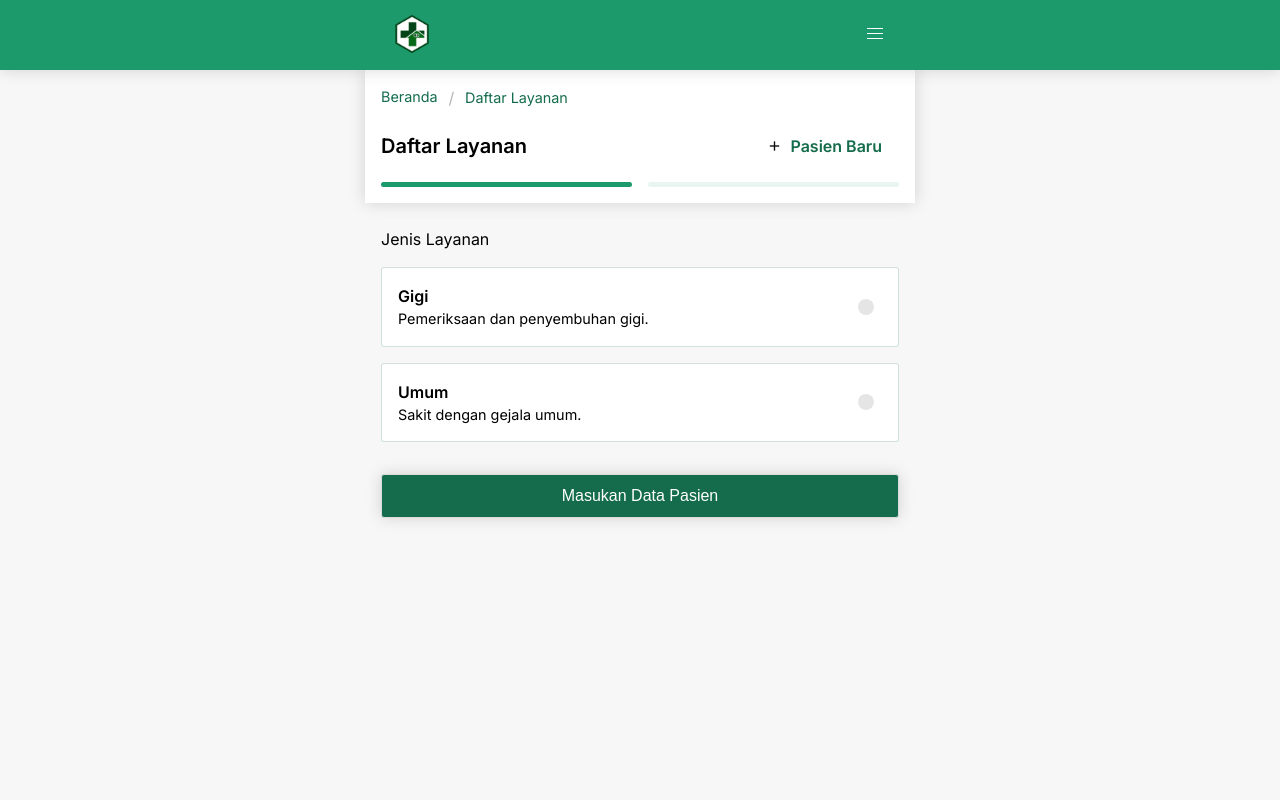
After one commit to MuhammadHakim33/Sistem-Informasi-Puskesmas, a CodeIgniter app: page /puskesmas/daftar in a window 1280 px wide. The commit adds this page. Run offline with CodeIgniter, Linux system fonts and the light colour scheme.

Commit message:
Daftar Layanan Page - Completed

```diff
--- /dev/null
+++ b/application/controllers/Daftar.php
@@ -0,0 +1,13 @@
+<?php
+defined('BASEPATH') OR exit('No direct script access allowed');
+
+class Daftar extends CI_Controller {
+	public function index()
+	{
+		$data["title"] = "Daftar Layanan";
+
+		$this->load->view('templates/header_view', $data);
+		$this->load->view('user/daftarlayanan_view');
+		$this->load->view('templates/footer_view');
+	}
+}
--- a/application/views/user/beranda_view.php
+++ b/application/views/user/beranda_view.php
@@ -20,7 +20,7 @@
                 </a>
             </div>
             <div class="column">
-                <a href="">
+                <a href="<?= base_url('daftar') ?>">
                     <div class="box icon"><i class="ri-dossier-line ri-lg"></i></div>
                     <p class="text-body-2">Daftar Layanan</p>
                 </a>
--- /dev/null
+++ b/application/views/user/daftarlayanan_view.php
@@ -0,0 +1,79 @@
+<main>
+    <!-- Header -->
+    <header id="page-header" class="section daftar">
+        <!-- Breadcrumb -->
+        <nav id="breadcrumb" class="breadcrumb" aria-label="breadcrumbs">
+            <ul>
+                <li><a href="<?= base_url() ?>" class="text-body-2">Beranda</a></li>
+                <li><a class="text-body-2">Daftar Layanan</a></li>
+            </ul>
+        </nav>
+        <!-- Title -->
+        <section id="title">
+           <div class="wrapper">
+                <h5>Daftar Layanan</h5>
+                <a href="" class="button is-white">
+                    <i class="ri-add-line ri-1x"></i>
+                    <h6>Pasien Baru</h6>
+                </a>
+           </div>
+           <div class="steps">
+               <span class="step-1"></span>
+               <span class="step-2"></span>
+           </div>
+        </section>
+    </header>
+
+    <!-- Form -->
+    <form action="" id="form" class="section daftar-layanan">
+        <!-- List -->
+        <div class="wrapper list-layanan active">
+            <p>Jenis Layanan</p>
+            <!-- Item -->
+            <div class="item">
+                <input type="radio" name="layanan" id="gigi" required>
+                <label for="gigi">
+                    <span class="dot"></span>
+                    <h6>Gigi</h6>
+                    <p class="text-body-2">Pemeriksaan dan penyembuhan gigi.</p>
+                </label>
+            </div>
+            <div class="item">
+                <input type="radio" name="layanan" id="umum" required>
+                <label for="umum">
+                    <span class="dot"></span>
+                    <h6>Umum</h6>
+                    <p class="text-body-2">Sakit dengan gejala umum.</p>
+                </label>
+            </div>
+
+            <!-- Button -->
+            <div class="single-button">
+                <button type="button" class="button button-next">Masukan Data Pasien</button>
+            </div>
+        </div>
+
+        <!-- Data Pasien -->
+        <div class="wrapper data-pasien">
+            <div class="item">
+                <label for="nik">NIK Pasien</label>
+                <input class="input" type="text" id="nik" name="nik" required>
+            </div>
+            <div class="item">
+                <label for="nama">Nama Lengkap Pasien</label>
+                <input class="input" type="text" id="nama" name="nama" required>
+            </div>
+            <div class="item">
+                <label for="tgl_kunjungan">Tanggal Kunjungan</label>
+                <input class="input" type="date" id="tgl_kunjungan" name="tgl_kunjungan" required>
+            </div>
+
+            <!-- Button -->
+            <div class="duo-button">
+                <button type="button" class="button button-prev">Sebelumnya</button>
+                <button type="submit" class="button button-submit">Daftar</button>
+            </div>
+        </div>
+    </form>
+
+</main>
--- a/application/views/user/konsultasi_view.php
+++ b/application/views/user/konsultasi_view.php
@@ -1,6 +1,6 @@
 <main>
     <!-- Header -->
-    <header id="page-header" class="section">
+    <header id="page-header" class="section konsul">
         <!-- Breadcrumb -->
         <nav id="breadcrumb" class="breadcrumb" aria-label="breadcrumbs">
             <ul>
--- a/asset/css/style.css
+++ b/asset/css/style.css
@@ -52,7 +52,9 @@ main .section:first-child {
 }
 #header,
 #nav-features a,
-#kontak .button {
+#kontak .button,
+.daftar,
+#form .button-next {
     box-shadow: 0px 0px 16px rgba(0, 0, 0, .15);
 }
 #nav-features a,
@@ -62,10 +64,13 @@ main .section:first-child {
 #kontak .card,
 #kontak .button,
 #list-dokter .card,
-#list-dokter .card .img {
+#list-dokter .card .img,
+.daftar #title .steps span,
+#form .list-layanan .item label,
+#form .button,
+#form .data-pasien .item input {
     border-radius: 3px;
 }
-
 
 
 /* Navbar */
@@ -110,6 +115,15 @@ main .section:first-child {
 }
 #breadcrumb ul a {
     color: var(--hijau-tua);
+}
+
+
+/* page Header */
+#page-header {
+    padding: 1rem !important;
+}
+#page-header #title {
+    color: black;
 }
 
 
@@ -226,13 +240,7 @@ main .section:first-child {
 
 /* Halaman Konsultasi */
 /* Header */
-#page-header {
-    padding: 1rem !important;
-}
-#page-header #title {
-    color: black;
-}
-#page-header #title p {
+.konsul #title p {
     opacity: .6;
     margin-top: .25rem;
 }
@@ -260,6 +268,141 @@ main .section:first-child {
 
 
 
+/* Halaman Daftar Layanan */
+/* Header */
+.daftar {
+    background-color: white;
+}
+.daftar #title .wrapper,
+.daftar #title .steps {
+    display: flex;
+    align-items: center;
+    justify-content: space-between;
+}
+.daftar #title .wrapper a h6 {
+    margin-left: .5rem;
+    color: var(--hijau-tua);
+}
+.daftar #title .steps span {
+    display: block;
+    height: 5px;
+    width: 50%;
+    background-color: var(--hijau-utama);
+    margin-top: 1rem;
+}
+.daftar #title .steps span:last-child {
+    margin-left: 1rem;
+    opacity: .1;
+}
+
+/* Form */
+#form {
+    color: black;
+}
+#form .active {
+    display: block !important;
+}
+#form .button {
+    height: 44px;
+}
+#form .button-next,
+#form .button-submit {
+    background-color: var(--hijau-tua);
+    color: white;
+}
+#form .single-button,
+#form .duo-button {
+    position: relative;
+    bottom: 0;
+    left: 0;
+    right: 0;
+    margin-top: 2rem;
+    display: flex;
+    flex-direction: row;
+}
+#form .single-button .button {
+    width: 100%;
+}
+#form .duo-button .button {
+    width: 50%;
+}
+#form .duo-button .button-prev {
+    margin-right: 1rem;
+    background-color: transparent;
+    border: none;
+    color: var(--hijau-tua);
+}
+
+/* List Layanan */
+#form .wrapper {
+    display: none;
+}
+#form .list-layanan .item input {
+    display: none;
+}
+#form .list-layanan .item label {
+    color: inherit;
+    display: block;
+    padding: 1rem;
+    background-color: white;
+    --hijau-tua-trans: rgba(20,108,76,.2);
+    border: 1px solid var(--hijau-tua-trans);
+    margin: 1rem 0;
+    position: relative;
+}
+#form .list-layanan .item label .dot {
+    height: 16px;
+    width: 16px;
+    border-radius: 100px;
+    position: absolute;
+    right: 24px;
+    top: 50%;
+    transform: translate(0, -50%);
+    background-color: rgba(0, 0, 0, .1);
+}
+#form .list-layanan .item label .dot::before {
+    content: '';
+    display: block;
+    height: 8px;
+    width: 8px;
+    border-radius: 100px;
+    background-color: var(--hijau-tua) ;
+    position: absolute;
+    top: 4px;
+    left: 4px;
+    opacity: 0;
+}
+#form .list-layanan .item input:checked ~ label {
+    background-color: var(--hijau-tua-trans) ;
+    border-color:var(--hijau-tua);
+}
+#form .list-layanan .item input:checked ~ label .dot {
+    background-color: white;
+}
+#form .list-layanan .item input:checked ~ label .dot::before {
+    opacity: 1;
+}
+
+/* Data Pasien */
+#form .data-pasien .item {
+    display: flex;
+    flex-direction: column;
+}
+#form .data-pasien .item:not(:first-child) {
+    margin-top: 1rem;
+}
+#form .data-pasien .item input {
+    margin-top: .5rem;
+    height: 44px;
+    padding: .8rem;
+    font-size: 1rem;
+}
+#form .data-pasien .item input:focus,
+#form .data-pasien .item input:active {
+    border-color: var(--hijau-tua);
+}
+
+
 /* Responsive */
 @media only screen and (max-width: 600px) {
     /* Artikel Kesehatan */
--- a/asset/js/script.js
+++ b/asset/js/script.js
@@ -11,6 +11,19 @@ $(document).ready(function() {
     var swiper = new Swiper(".mySwiper", {
         slidesPerView: "auto",
         spaceBetween: 16,
-      });
+    });
+
+    // Form
+    $('.button-next').click(function(){
+        $(this).parent().parent().removeClass('active');
+        $(this).parent().parent().next().addClass('active');
+        $('.step-2').css('opacity','1');
+    });
+
+    $('.button-prev').click(function(){
+        $(this).parent().parent().removeClass('active');
+        $(this).parent().parent().prev().addClass('active');
+        $('.step-2').css('opacity','.1');
+    });
 
 });
```
